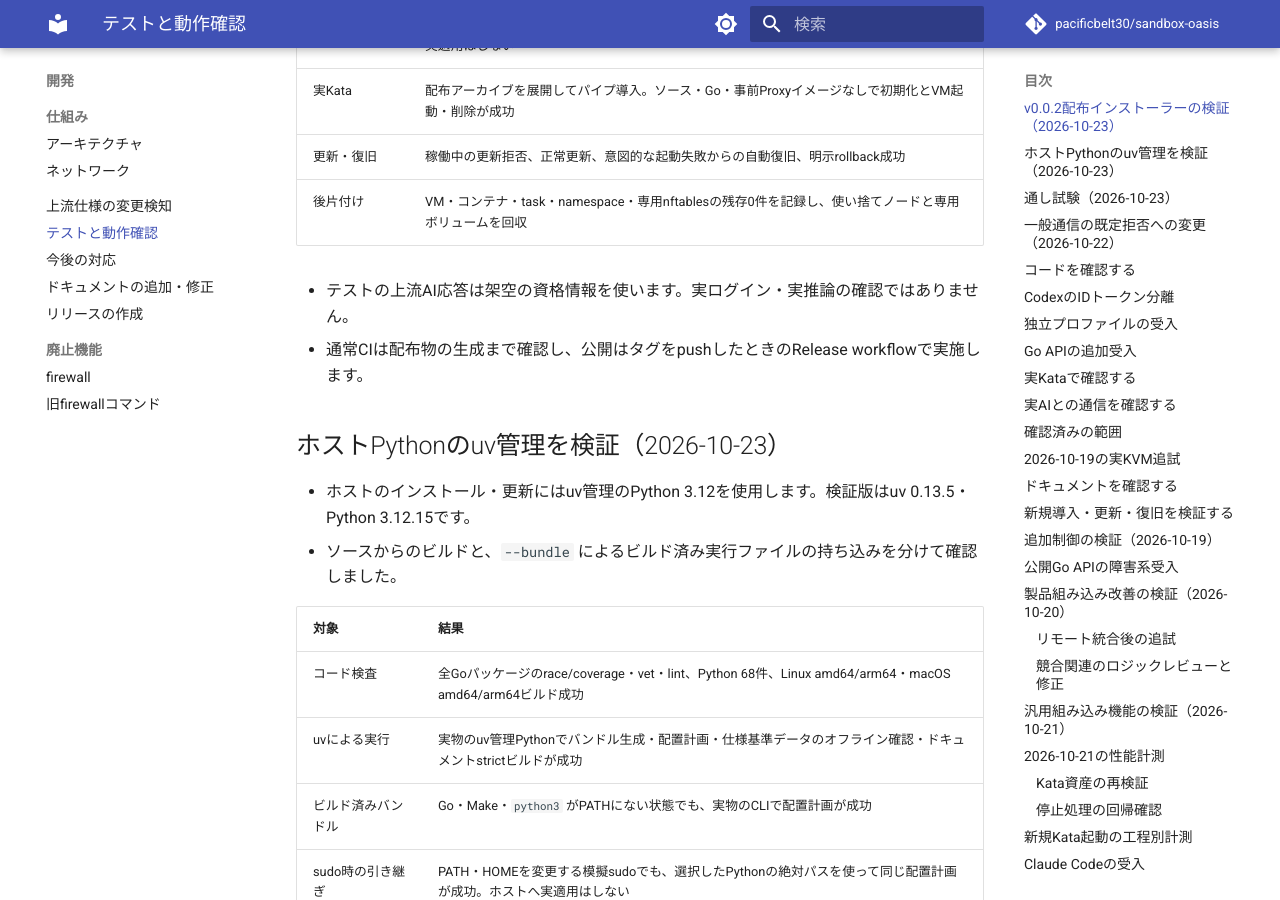
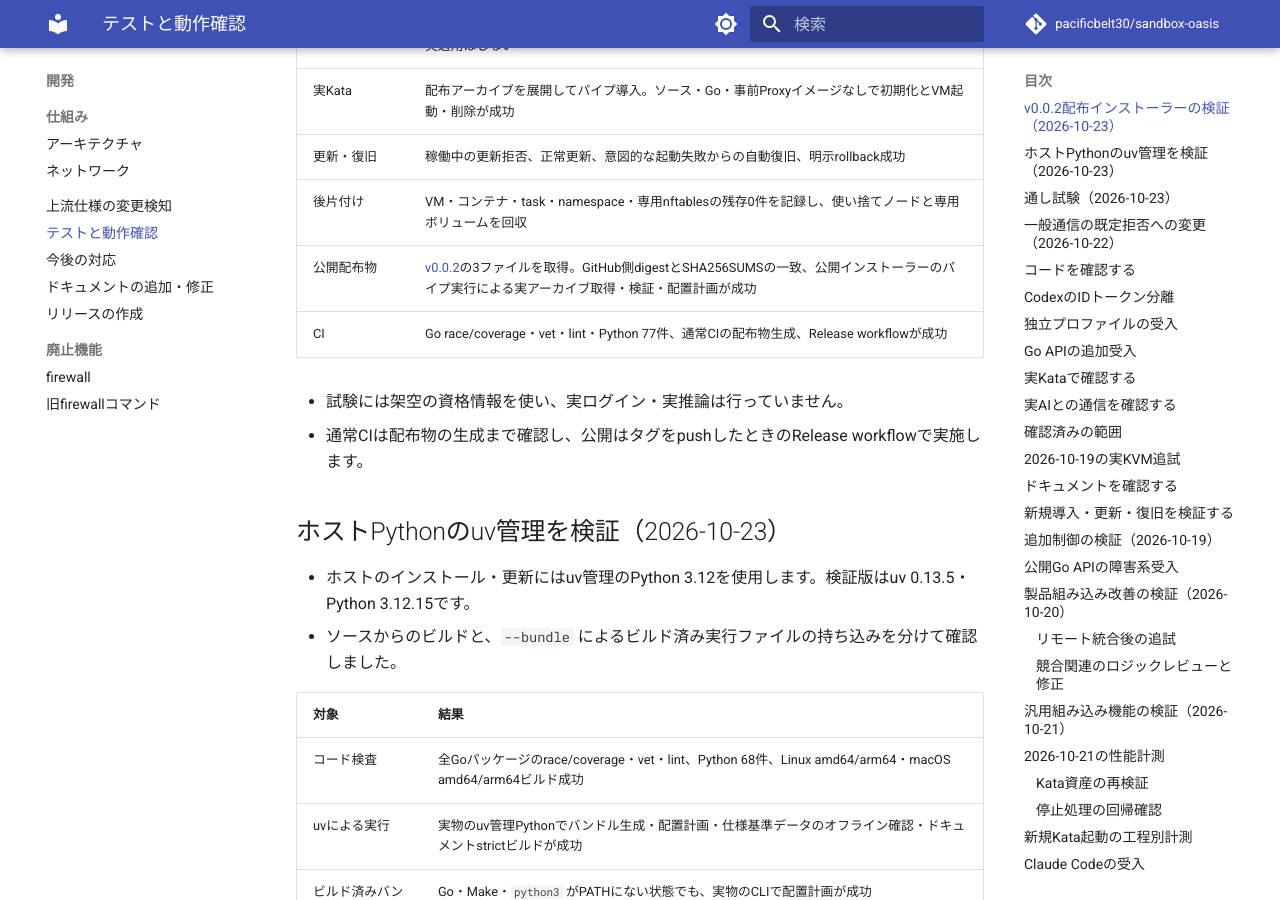
Before and after one commit to pacificbelt30/sandbox-codex, an MkDocs documentation site: the page built from doc/testing.md, in a window 1280 px wide and 900 px high, scrolled down 697 px. Built offline with MkDocs 1.6.1 and Material for MkDocs 9.7.7, drawn with Linux system fonts in a browser that asks for light colours; comment, search, counter and statistics services are not loaded.

Commit message:
Record public v0.0.2 installer verification

```diff
--- a/doc/testing.md
+++ b/doc/testing.md
@@ -16,8 +16,10 @@
 | 実Kata | 配布アーカイブを展開してパイプ導入。ソース・Go・事前Proxyイメージなしで初期化とVM起動・削除が成功 |
 | 更新・復旧 | 稼働中の更新拒否、正常更新、意図的な起動失敗からの自動復旧、明示rollback成功 |
 | 後片付け | VM・コンテナ・task・namespace・専用nftablesの残存0件を記録し、使い捨てノードと専用ボリュームを回収 |
+| 公開配布物 | [v0.0.2](https://github.com/pacificbelt30/sandbox-oasis/releases/tag/v0.0.2)の3ファイルを取得。GitHub側digestとSHA256SUMSの一致、公開インストーラーのパイプ実行による実アーカイブ取得・検証・配置計画が成功 |
+| CI | Go race/coverage・vet・lint・Python 77件、通常CIの配布物生成、Release workflowが成功 |
 
-- テストの上流AI応答は架空の資格情報を使います。実ログイン・実推論の確認ではありません。
+- 試験には架空の資格情報を使い、実ログイン・実推論は行っていません。
 - 通常CIは配布物の生成まで確認し、公開はタグをpushしたときのRelease workflowで実施します。
 
 ## ホストPythonのuv管理を検証（2026-10-23）
```
